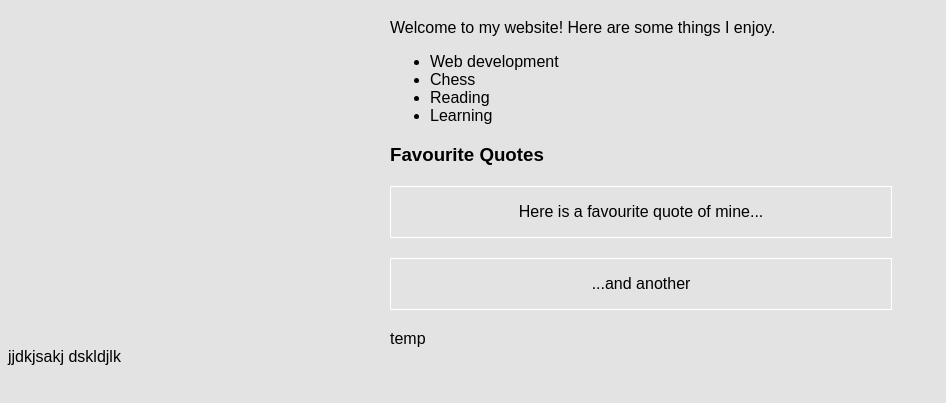
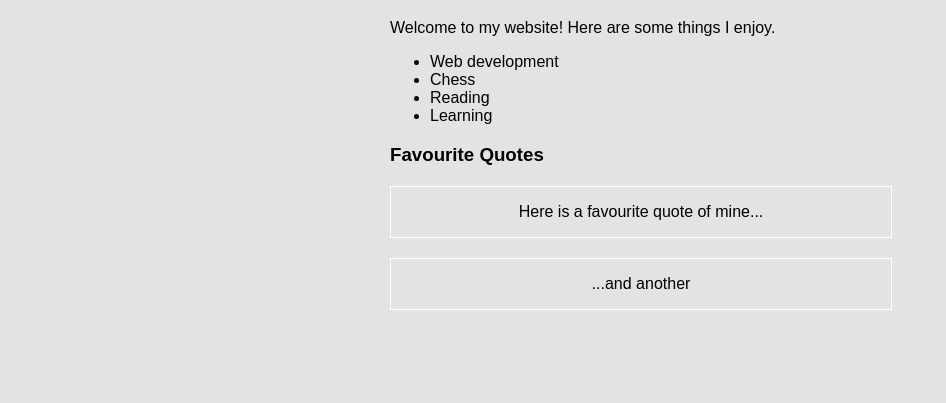
Before and after one commit to NilakshiS/stackroute-first-assignment-htmlcss, a plain HTML site: page index.html in a window 1280 px wide. Shown: the part 61-464 px from the top of the page, without its empty margins (0-946 px from the left). Drawn offline with Linux system fonts and the light colour scheme.

Commit message:
Update index.html

```diff
--- a/index.html
+++ b/index.html
@@ -22,9 +22,5 @@
             <blockquote>
                 <p>...and another</p>
             </blockquote>
-            <div>temp</div>
-        </div>
-        jjdkjsakj
-        dskldjlk
     </body>
 </html>
```
